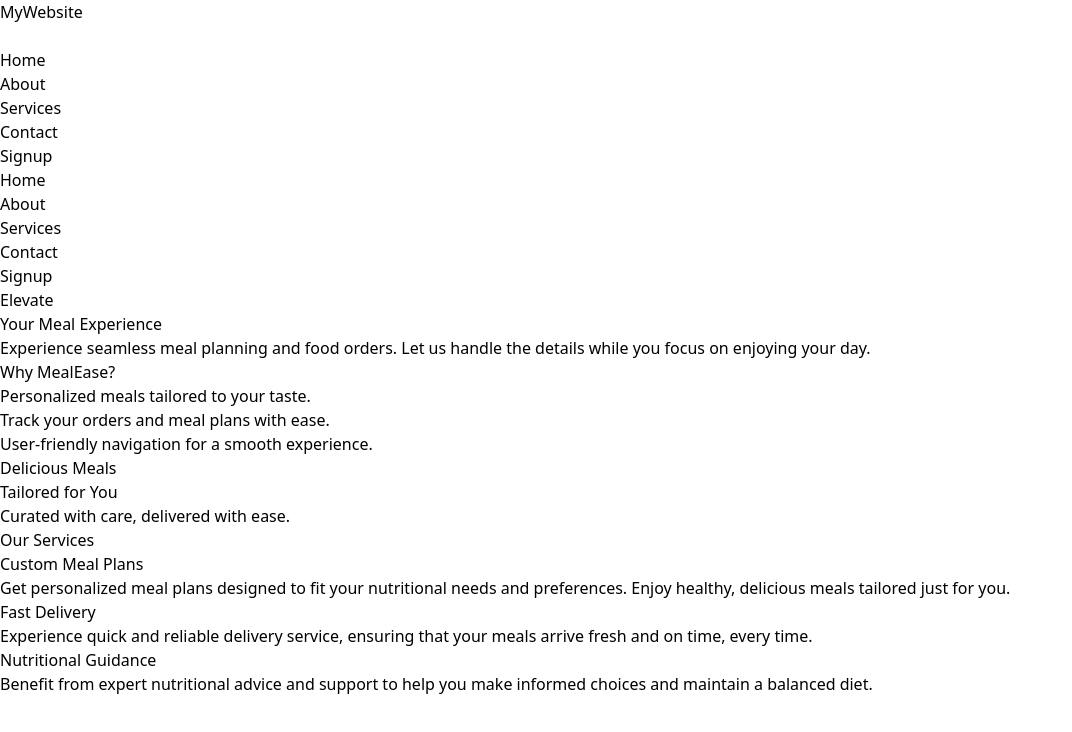
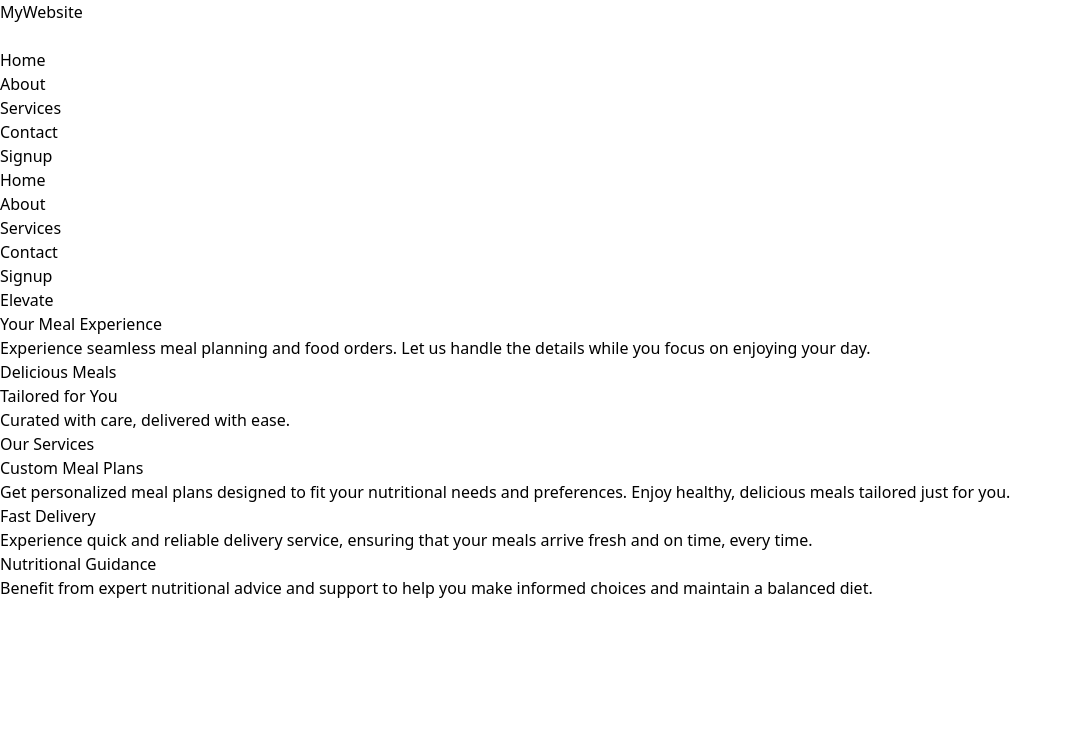
Before and after one commit to rishibharadwajsai/Food-management-system, a React (Vite) app in the folder client/: page /dashboard in a window 1280 px wide. Shown: the top 732 px of the page, without its empty margins (0-1072 px from the left). Built offline with nearby package versions, Linux system fonts and the light colour scheme.

Commit message:
Updated Home component

```diff
--- a/client/src/pages/Landing/Home.tsx
+++ b/client/src/pages/Landing/Home.tsx
@@ -2,8 +2,8 @@
 
 const Home: React.FC = () => {
   return (
-    <div className="relative h-screen md:h-auto overflow-y-auto flex flex-col md:flex-row">
-      {/* Left side - Professional muted color */}
+    <div className="relative h-screen md:h-auto overflow-y-auto flex flex-col md:flex-row md:h-[45rem]">
+      {/* Left side  */}
       <div className="flex-1 bg-gray-900 text-white flex items-center justify-center px-8 py-20 relative">
         {/* Left-side Content */}
         <div className="space-y-10 max-w-md">
@@ -13,7 +13,7 @@
           <p className="text-lg lg:text-xl leading-relaxed text-gray-300 font-light">
             Experience seamless meal planning and food orders. Let us handle the details while you focus on enjoying your day.
           </p>
-          <div className="space-y-6">
+          {/* <div className="space-y-6">
             <h2 className="text-3xl font-semibold border-b-2 border-[#FFD700] inline-block pb-1">
               Why MealEase?
             </h2>
@@ -22,7 +22,7 @@
               <li>Track your orders and meal plans with ease.</li>
               <li>User-friendly navigation for a smooth experience.</li>
             </ul>
-          </div>
+          </div> */}
         </div>
 
         {/* Decorative elements */}
@@ -30,7 +30,7 @@
         <div className="absolute bottom-10 left-0 w-24 h-24 bg-[#FF6347] rounded-full opacity-20 filter blur-lg"></div>
       </div>
 
-      {/* Right side - Image with subtle overlay */}
+      {/* Right side */}
       <div className="flex-1 bg-gray-50 flex items-center justify-center px-8 py-20 relative">
         {/* Right-side Content */}
         <div className="relative w-full h-full">
```
